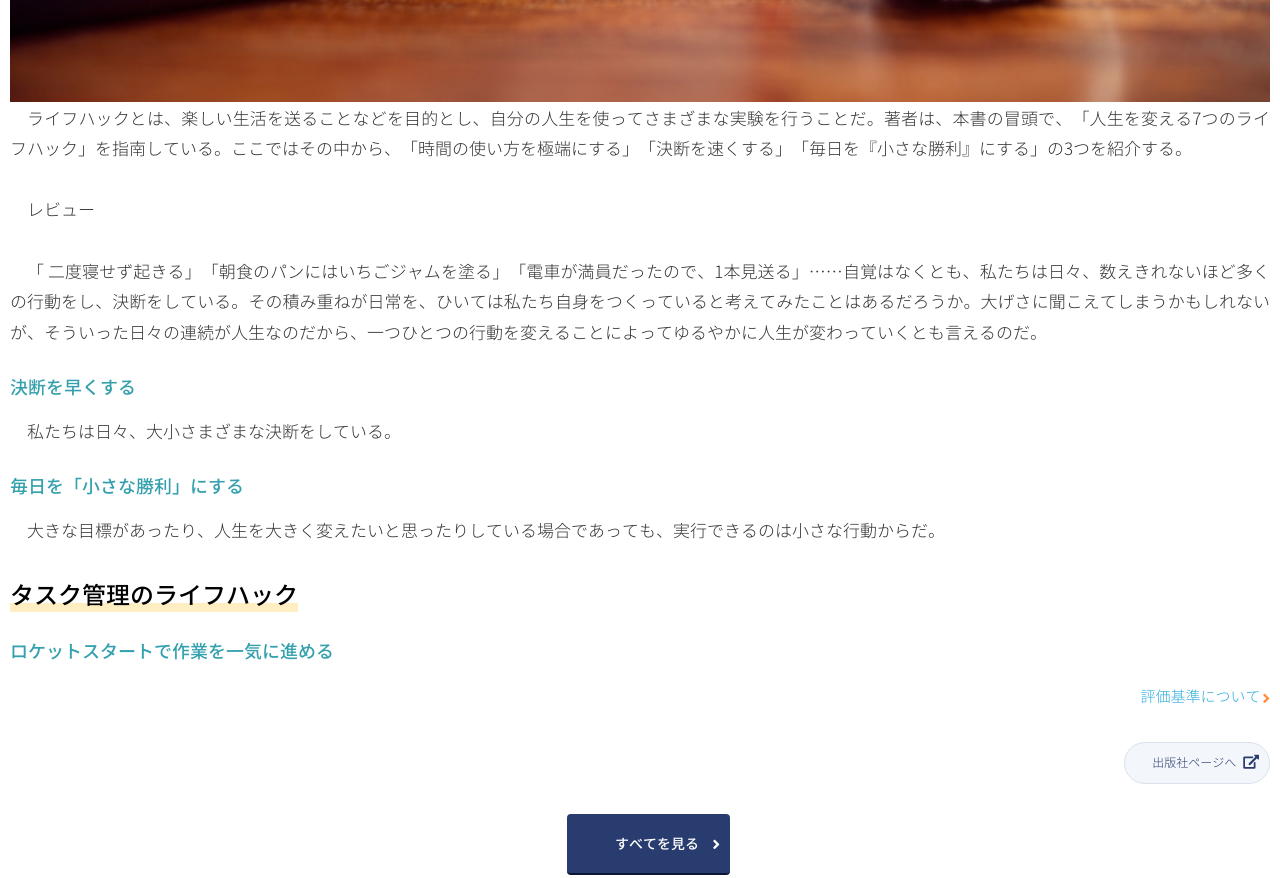
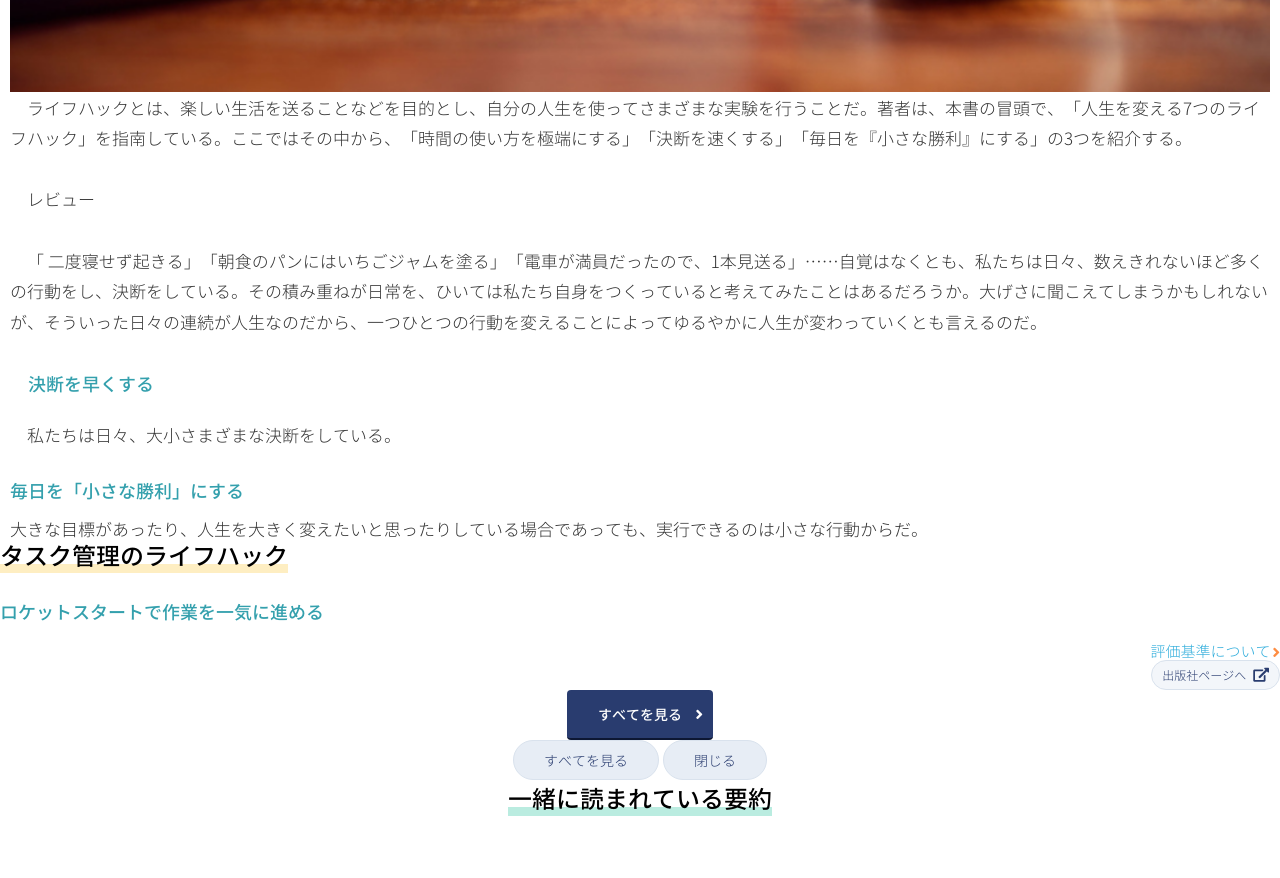
Before and after one commit to mrp301/flier, a website: page docs/index.html in a window 1280 px wide. Shown: the part 1284-2162 px from the top of the page. After the commit the page ends 2120 px from the top, so only its background shows below. Drawn offline with Linux system fonts and the light colour scheme.

Commit message:
[wip]section module作成

```diff
--- a/docs/front/style/scss/base/_base.scss
+++ b/docs/front/style/scss/base/_base.scss
@@ -51,14 +51,14 @@ i {
   color: #d0d0d0;
   font-size: 2rem;
 }
-
-.article {
-  padding: 10px;
-
-  p {
-    line-height: 1.8;
-    margin-bottom: 1.8em;
-    text-indent: 1em;
-    text-align: justify;
-  }
-}
+//
+// .article {
+//   padding: 10px;
+//
+//   p {
+//     line-height: 1.8;
+//     margin-bottom: 1.8em;
+//     text-indent: 1em;
+//     text-align: justify;
+//   }
+// }
--- /dev/null
+++ b/docs/front/style/scss/module/_section.scss
@@ -0,0 +1,9 @@
+.section {
+  padding: 0 10px;
+
+  .section-text > * {
+    line-height: 1.8;
+    margin-bottom: 1.8em;
+    text-indent: 1em;
+  }
+}
--- a/docs/front/style/scss/style.scss
+++ b/docs/front/style/scss/style.scss
@@ -16,4 +16,5 @@
 @import './module/_heading';
 @import './module/_label';
 @import './module/_nav';
+@import './module/_section';
 @import './module/_sns';
--- a/docs/index.html
+++ b/docs/index.html
@@ -52,17 +52,22 @@
           <section>
 
             <h2 class='headline l-bottom-midium'>要約</h2>
-              <div class='article'>
+                <div class='section'>
                   <h3 class='l-bottom-small'><span class='subhead subhead-article'>基本のライフハック</span></h3>
+
                   <h4 class='crosshead l-bottom-xsmall'>時間の使い方を極端にする</h4>
                   <img src='img/time.jpg' class='l-full'>
+                  <div class='section-text'>
                     <p>ライフハックとは、楽しい生活を送ることなどを目的とし、自分の人生を使ってさまざまな実験を行うことだ。著者は、本書の冒頭で、「人生を変える7つのライフハック」を指南している。ここではその中から、「時間の使い方を極端にする」「決断を速くする」「毎日を『小さな勝利』にする」の3つを紹介する。</p>
                     <p>レビュー</p>
                     <p>「 二度寝せず起きる」「朝食のパンにはいちごジャムを塗る」「電車が満員だったので、1本見送る」……自覚はなくとも、私たちは日々、数えきれないほど多くの行動をし、決断をしている。その積み重ねが日常を、ひいては私たち自身をつくっていると考えてみたことはあるだろうか。大げさに聞こえてしまうかもしれないが、そういった日々の連続が人生なのだから、一つひとつの行動を変えることによってゆるやかに人生が変わっていくとも言えるのだ。</p>
                     <h4 class='crosshead l-bottom-xsmall'>決断を早くする</h4>
                   <p>私たちは日々、大小さまざまな決断をしている。</p>
+                  </div>
                   <h4 class='crosshead l-bottom-xsmall'>毎日を「小さな勝利」にする</h4>
                   <p>大きな目標があったり、人生を大きく変えたいと思ったりしている場合であっても、実行できるのは小さな行動からだ。</p>
+                </div>
+
                 <h3 class='l-bottom-small'><span class='subhead subhead-article'>タスク管理のライフハック</span></h3>
                 <h4 class='crosshead l-bottom-xsmall'>ロケットスタートで作業を一気に進める</h4>
                 <p class='l-align-right'><a href='' class='anchor-arrow'>評価基準について</a></p>
```
Also changed, not shown: docs/front/style/dst/style.css. Lines whose indentation alone changed are shown as unchanged.
